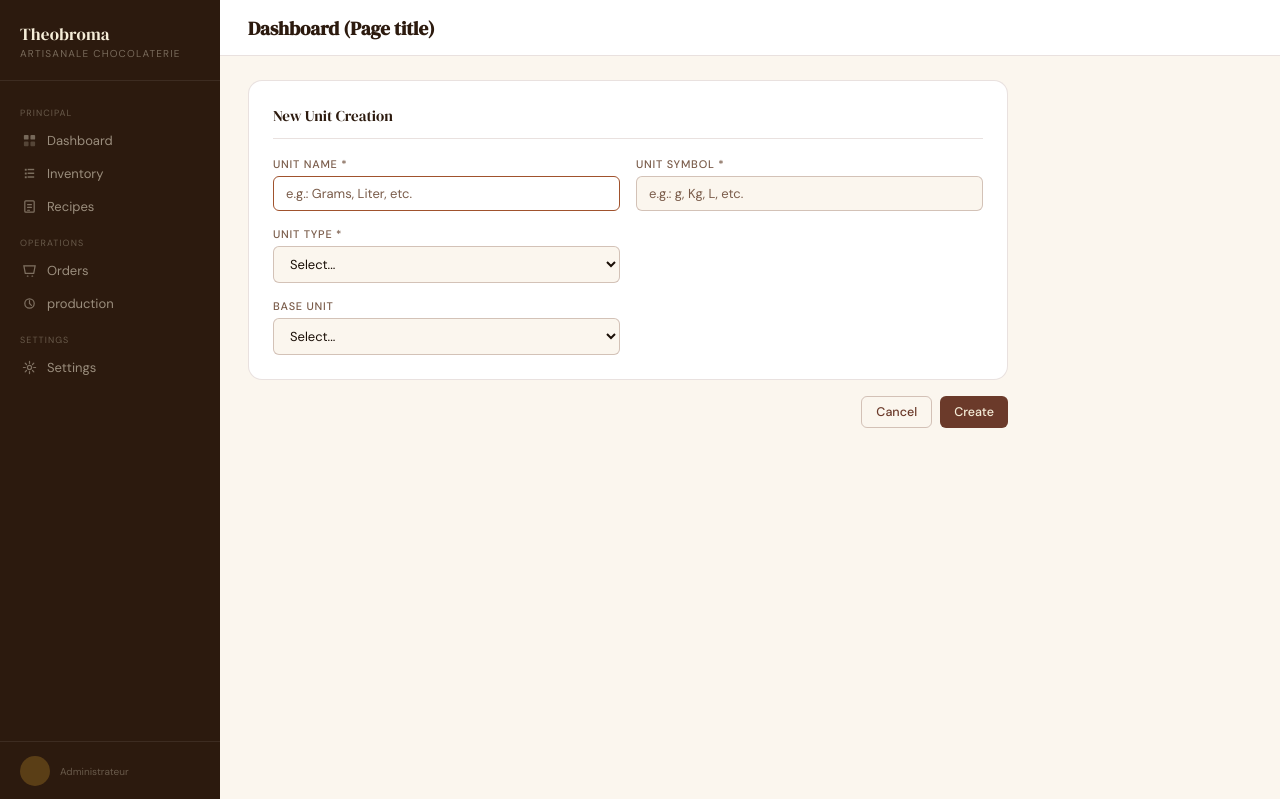
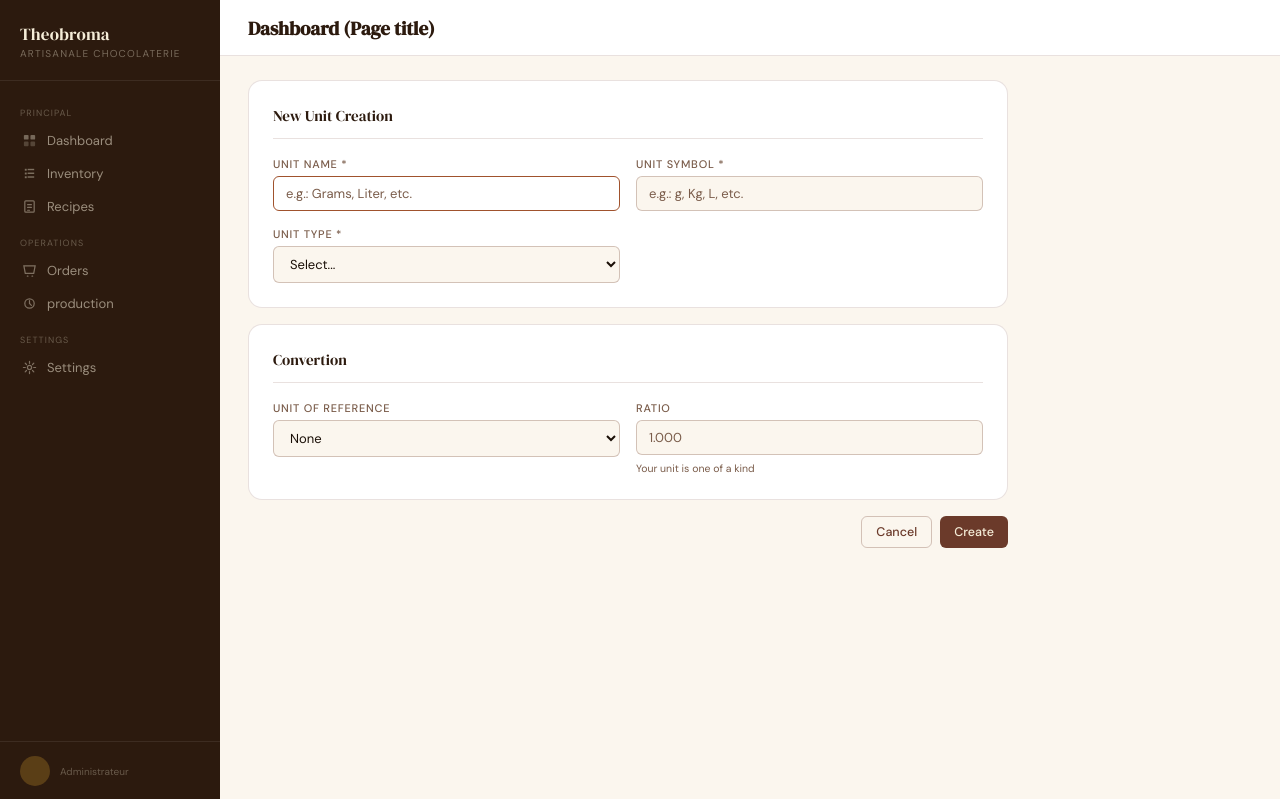
Before and after one commit to RobotManYT/Theobroma, a Django app: page /config/unit/creation in a window 1280 px wide. Shown: the top 799 px of the page. Run offline with Django 5.2, Linux system fonts and the light colour scheme; data comes from the database, SQL or seed files in the repository; some libraries are stand-ins or nearby versions.

Commit message:
Improved form for unit creation
Improved, but not to my liking yet

```diff
--- a/configuration/templates/unit/form.html
+++ b/configuration/templates/unit/form.html
@@ -37,24 +37,37 @@
                         {% endfor %}
                     </select>
                 </div>
+            </div>
+        </div>
 
+        <div class="form-card">
+            <div class="form-card-title">Convertion</div>
+            <div class="form-grid">
                 <div class="form-group">
-
+                    <label class="form-label" for="id_refUnit">Unit of reference</label>
+                    <select id="id_refUnit" name="unit" class="form-control">
+                        <option value="" selected>None</option>
+                        {% for unit in unit_list %}
+                            <option id="id_refUnit_{{ unit.id }}" value="{{ unit.id }}" data-name="{{ unit.name }}" data-symbol="{{ unit.symbol }}"
+                                {% if oldValue.unit == unit.id|stringformat:"s" %}
+                                    selected
+                                {% endif %}>{{ unit.name }} ({{ unit.symbol }})</option>
+                        {% endfor %}
+                    </select>
                 </div>
 
                 <div class="form-group">
-                    <label class="form-label" for="is_base_select">Base Unit</label>
-                    <select id="is_base_select" name="isbase" class="form-control" required>
-                        <option value="" disabled selected hidden>Select...</option>
-                        <option value="true"
-                            {% if oldValue.isbase == "true" %}
-                                selected
-                            {% endif %}>Is a base unit</option>
-                        <option value="false"
-                            {% if oldValue.isbase == "false" %}
-                                selected
-                            {% endif %}>Is not a base unit</option>
-                    </select>
+                    <label class="form-label" for="id_ratio">Ratio</label>
+                    <input
+                        type="number"
+                        id="id_ratio"
+                        name="ratio"
+                        class="form-control"
+                        placeholder="1.000"
+                        step="1.000"
+                        min="0.001"
+                        value="{{ oldValue.ratio }}">
+                    <span class="form-hint" id="id_txthelp_refunit">1 ref x ratio = 1 unit</span>
                 </div>
             </div>
         </div>
@@ -68,4 +81,40 @@
     </form>
 </div>
 
+<script>
+    const new_unit_symb = document.getElementById("usymbol");
+    const ref_unit = document.getElementById("id_refUnit");
+    const ratio = document.getElementById("id_ratio");
+    const txt_ref_unit = document.getElementById("id_txthelp_refunit");
+
+    const ref_unit_data = ref_unit.options[ref_unit.selectedIndex];
+
+
+    function txtHelperConvertGen() {
+        if(ref_unit.value && ref_unit.value !== "None"){
+            let ref_unit_option = document.getElementById(`id_refUnit_${ref_unit.value}`);
+            let ratio_val = ratio.value || 1
+
+            ratio.disabled = false;
+            return `1 ${ref_unit_option.dataset.symbol} x ${ratio_val} = 1 ${new_unit_symb.value}`;
+        }
+        else{
+            ratio.disabled = true;
+            ratio.value = "";
+            return 'Your unit is one of a kind';
+        }
+    }
+
+    function updateConvertSpan() {
+        txt_ref_unit.textContent = txtHelperConvertGen();
+    }
+
+
+    ref_unit.addEventListener("input", updateConvertSpan);
+    ratio.addEventListener("input", updateConvertSpan);
+    new_unit_symb.addEventListener("input", updateConvertSpan);
+
+    updateConvertSpan();
+</script>
+
 {% endblock %}
```
